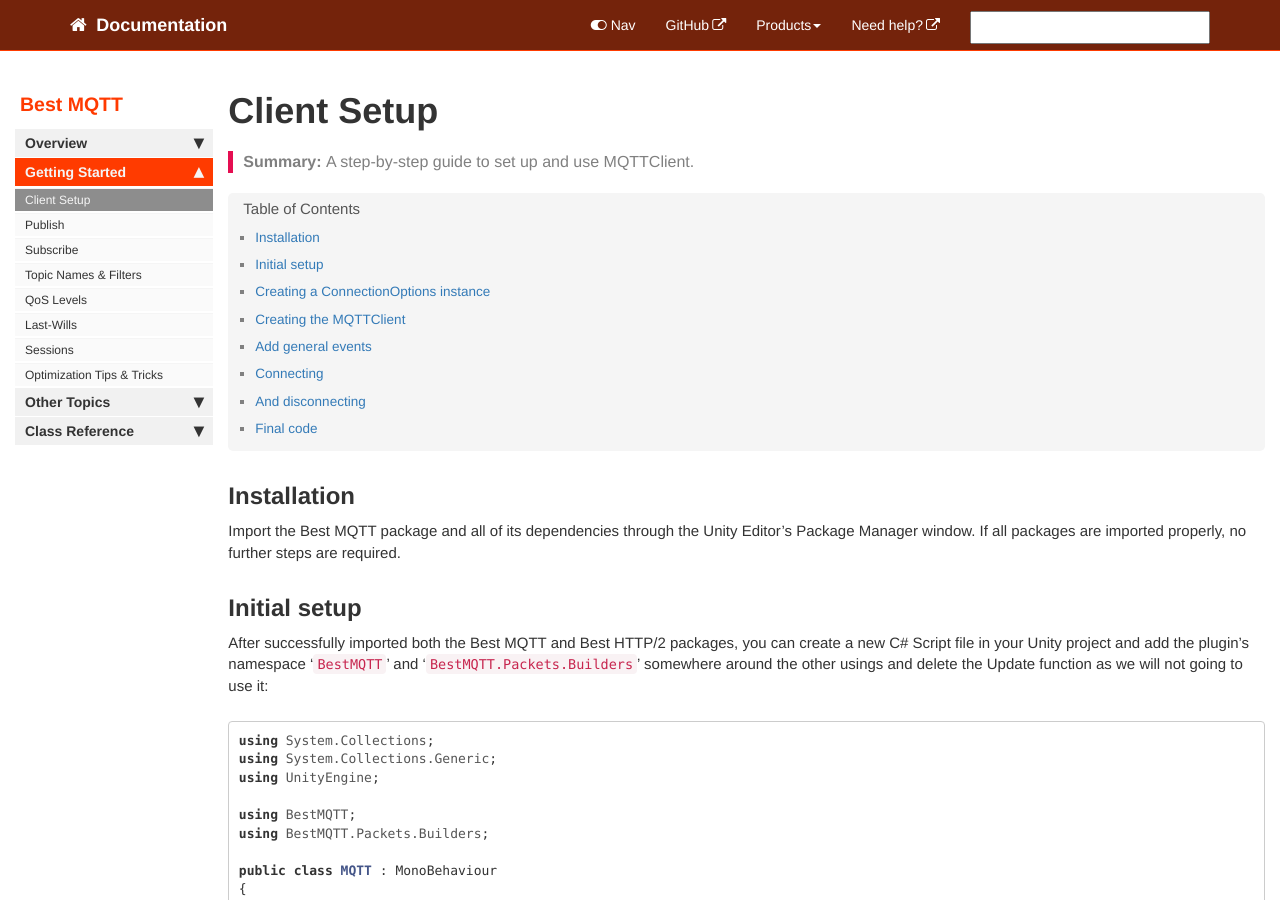
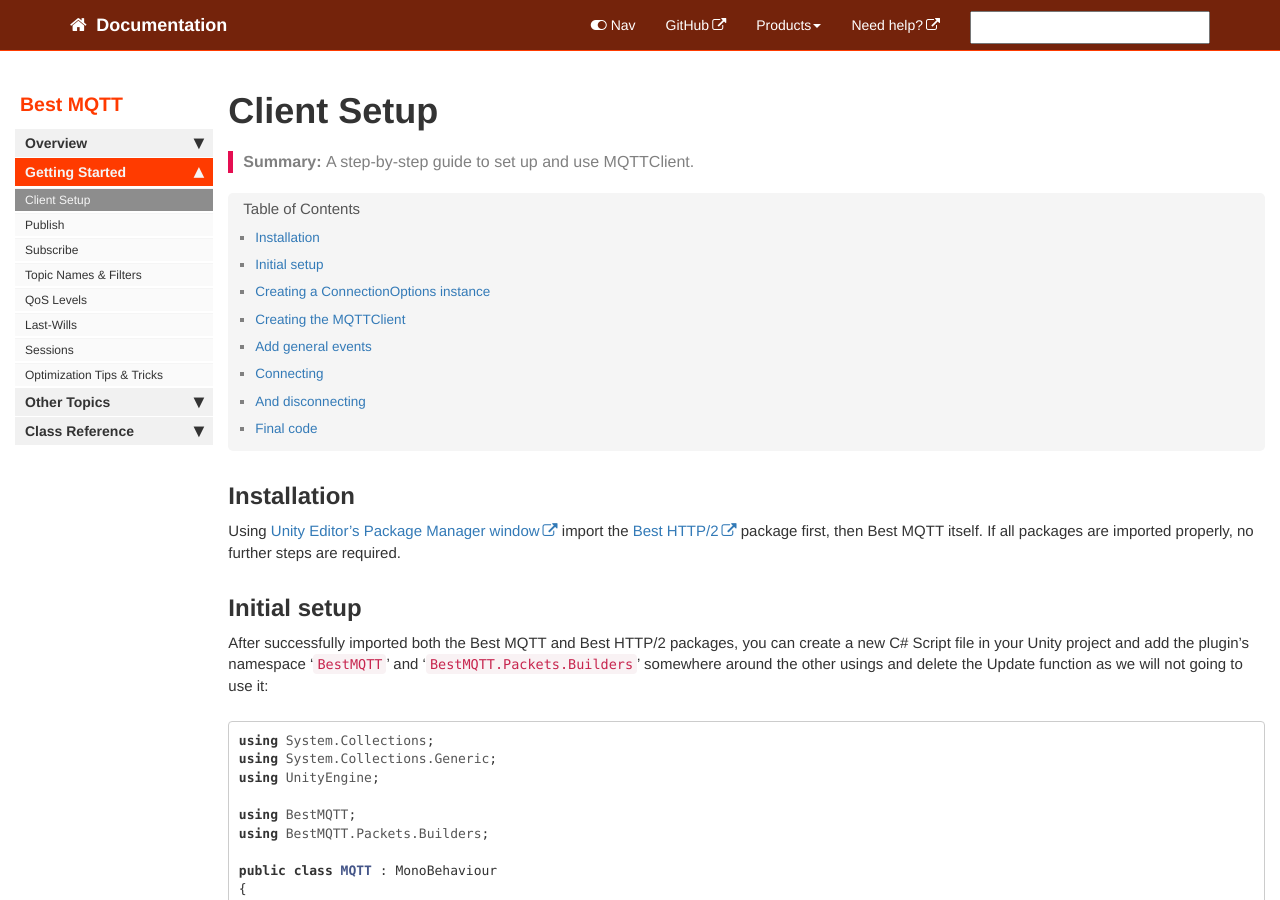
Before and after one commit to Benedicht/BestHTTP-Documentation, a Jekyll site: the page built from pages/best_mqtt/getting_started/client_setup.md, in a window 1280 px wide and 900 px high. Built offline with Jekyll 4.4.1, drawn with Linux system fonts in a browser that asks for light colours; comment, search, counter and statistics services are not loaded.

Commit message:
Clarified install steps

```diff
--- a/pages/best_mqtt/getting_started/client_setup.md
+++ b/pages/best_mqtt/getting_started/client_setup.md
@@ -6,7 +6,7 @@
 
 ## Installation
 
-Import the Best MQTT package and all of its dependencies through the Unity Editor's Package Manager window. If all packages are imported properly, no further steps are required.
+Using [Unity Editor's Package Manager window](https://docs.unity3d.com/Manual/upm-ui.html) import the [Best HTTP/2](https://assetstore.unity.com/packages/tools/network/best-http-2-155981?aid=1101lfX8E) package first, then Best MQTT itself. If all packages are imported properly, no further steps are required.
 
 ## Initial setup
 
```
